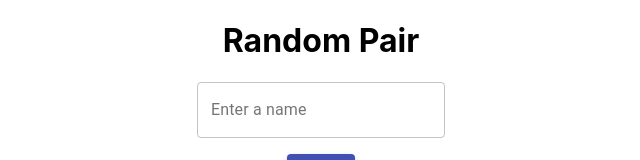
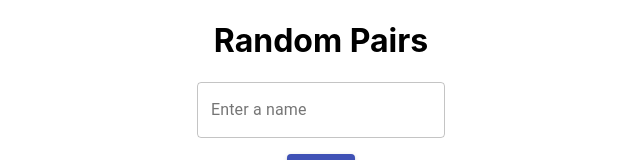
Before and after one commit to mynameisgenesis/randomize-pairs, a React (Create React App) app: page / in a window 1280 px wide. Shown: the top 160 px of the page, without its empty margins (319-959 px from the left). Built offline with nearby package versions, Linux system fonts and the light colour scheme.

Commit message:
created display pair function

```diff
--- a/src/App.js
+++ b/src/App.js
@@ -45,8 +45,12 @@ function App() {
       half -= 1;
       pair = [getFirstCandidate(), getSecondCandidate()];
       console.log('This is a pair: ' + pair);
-      //return pair;
+      return pair;
     }
+  }
+
+  const displayPairs = () => {
+    let half = candidates.length / 2;
   }
 
   const changeHandler = (event) => {
@@ -61,7 +65,7 @@ function App() {
   return (
     <Container>
       <div className="App">
-        <h1>Random Pair</h1>
+        <h1>Random Pairs</h1>
         <TextField
           id="name-textfield"
           label="Enter a name"
```
